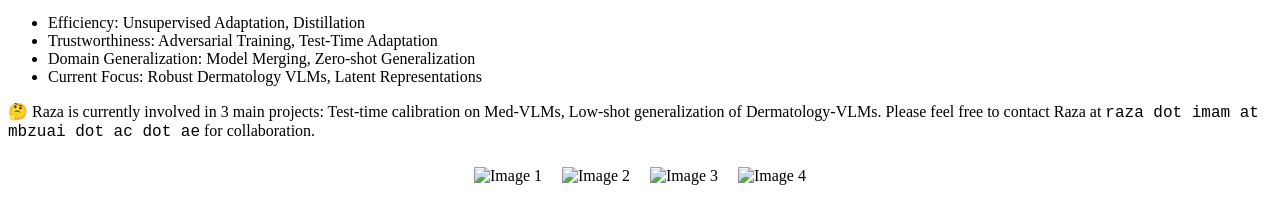
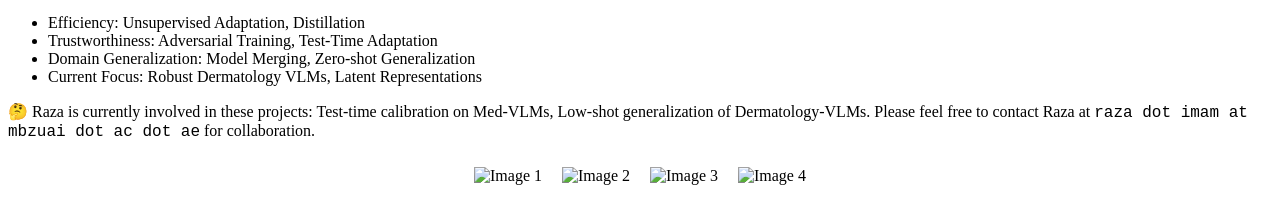
Before and after one commit to Razaimam45/razaimam45.github.io, a Jekyll site: the page built from _pages/includes/intro.md, in a window 1280 px wide. Shown: the part 629-853 px from the top of the page. Built offline with Jekyll 4.4.1, drawn with Linux system fonts in a browser that asks for light colours; our own code applies the rules of GitHub Pages for plain Markdown files.

Commit message:
Updated Website

```diff
--- a/_pages/includes/intro.md
+++ b/_pages/includes/intro.md
@@ -18,7 +18,7 @@ Hi there! Raza is a senior (third-year) PhD candidate in [Computer Vision at the
 - Domain Generalization: Model Merging, Zero-shot Generalization
 - Current Focus: Robust Dermatology VLMs, Latent Representations
 
-🤔 Raza is currently involved in 3 main projects: Test-time calibration on Med-VLMs, Low-shot generalization of Dermatology-VLMs. Please feel free to contact Raza at <span style="font-family:'Courier New', monospace;">raza dot imam at mbzuai dot ac dot ae</span> for collaboration.
+🤔 Raza is currently involved in these projects: Test-time calibration on Med-VLMs, Low-shot generalization of Dermatology-VLMs. Please feel free to contact Raza at <span style="font-family:'Courier New', monospace;">raza dot imam at mbzuai dot ac dot ae</span> for collaboration.
 
 
 <div style="display: flex; justify-content: center; align-items: center; flex-wrap: wrap; gap: 20px; padding: 10px;">
```
